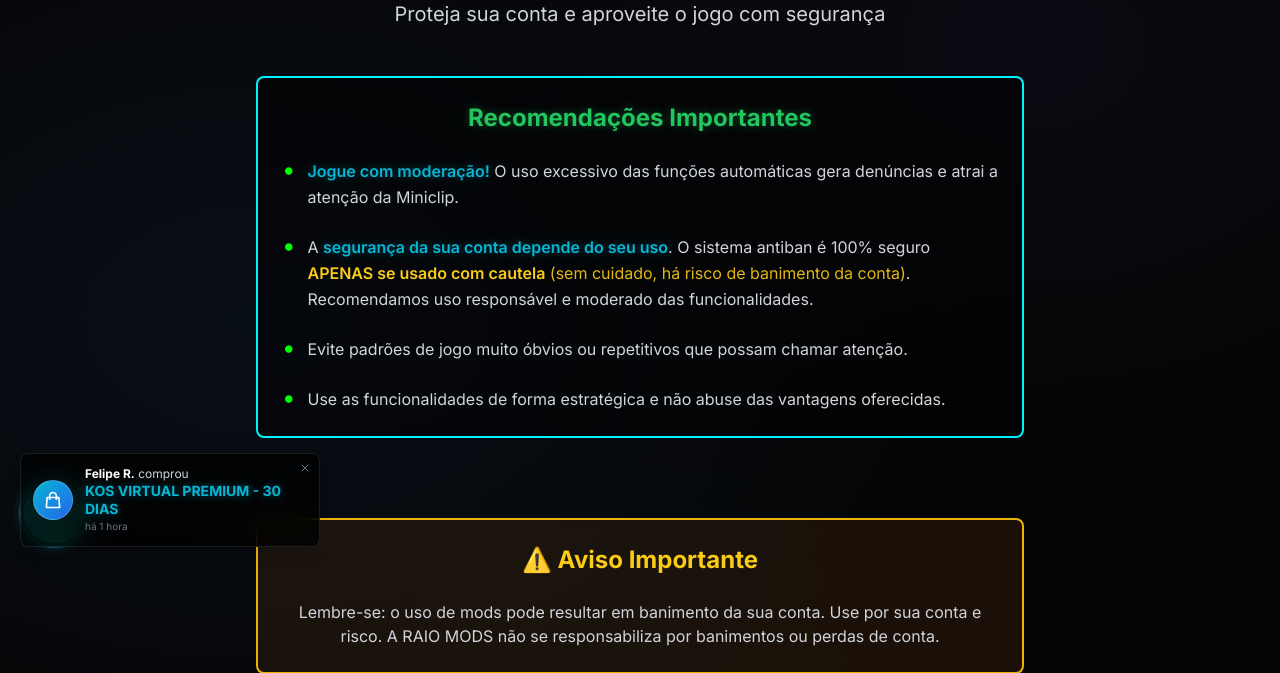
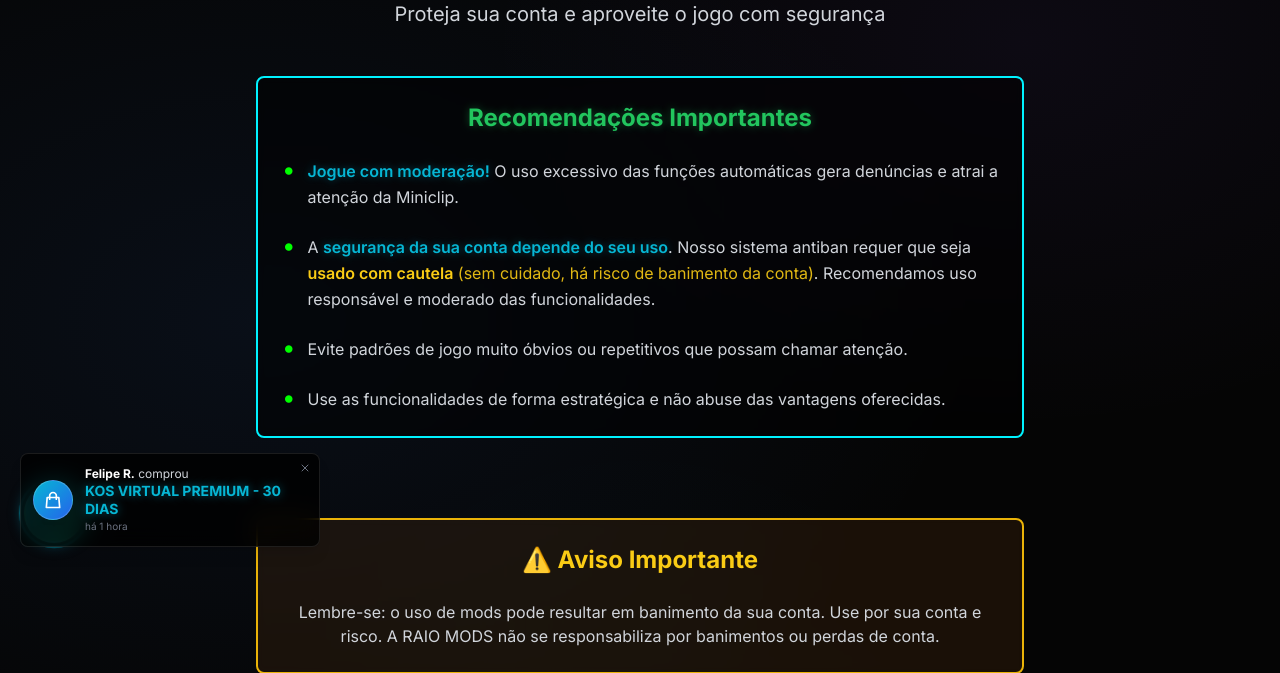
Before and after one commit to luisroyo/raio-mods-site, a Flask app: page /seguranca in a window 1280 px wide. Shown: the part 233-906 px from the top of the page. Run offline with Flask 3, Linux system fonts and the light colour scheme; data comes from the database, SQL or seed files in the repository; style sheets or scripts are compiled from the project's sources; some libraries are stand-ins or nearby versions.

Commit message:
Remover afirmacao de 100% antiban

```diff
--- a/templates/seguranca.html
+++ b/templates/seguranca.html
@@ -40,7 +40,7 @@
                             <span class="bullet-point">•</span>
                             <div>
                                 <p class="text-gray-300 leading-relaxed">
-                                    A <span class="neon-cyan font-semibold">segurança da sua conta depende do seu uso</span>. O sistema antiban é 100% seguro <span class="text-yellow-400 font-semibold">APENAS se usado com cautela</span> <span class="text-yellow-400/90">(sem cuidado, há risco de banimento da conta)</span>. Recomendamos uso responsável e moderado das funcionalidades.
+                                    A <span class="neon-cyan font-semibold">segurança da sua conta depende do seu uso</span>. Nosso sistema antiban requer que seja <span class="text-yellow-400 font-semibold">usado com cautela</span> <span class="text-yellow-400/90">(sem cuidado, há risco de banimento da conta)</span>. Recomendamos uso responsável e moderado das funcionalidades.
                                 </p>
                             </div>
                         </div>
```
